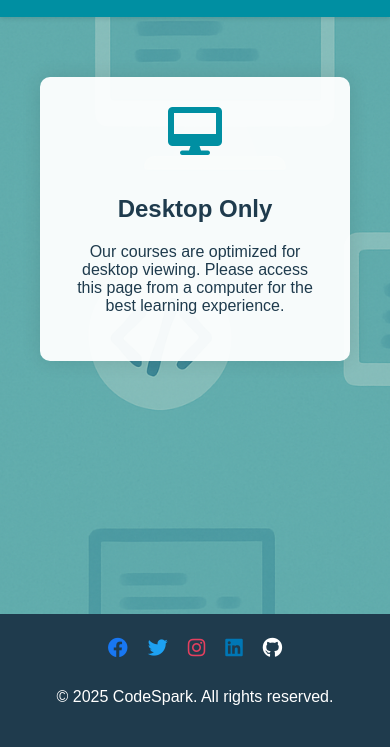
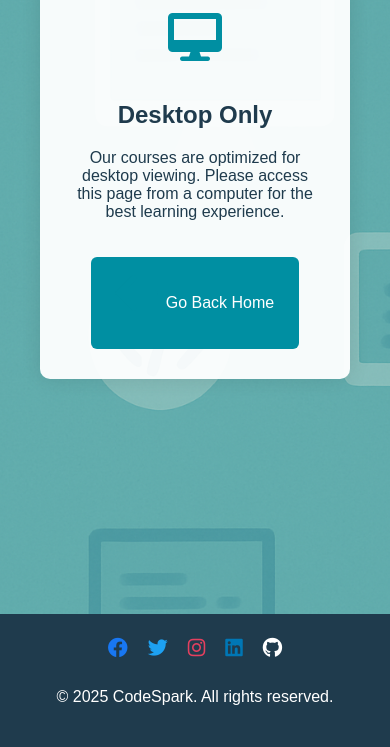
Before and after one commit to bowling220/CodeSpark, a plain HTML site: page courses.html in a window 390 px wide. Shown: the part 97-844 px from the top of the page. Drawn offline with Linux system fonts and the light colour scheme; no server answers.

Commit message:
Add back button for navigation on courses page; implement responsive styles for mobile display in styles.css

```diff
--- a/courses.html
+++ b/courses.html
@@ -9,7 +9,7 @@
     <link rel="icon" href="favicon.ico" type="image/x-icon">
     <link rel="shortcut icon" href="favicon.ico" type="image/x-icon">
 </head>
-<body>
+<body class="courses-page">
     <header>
         <nav class="nav-container">
             <div class="logo">
@@ -66,6 +66,9 @@
             <i class="fas fa-desktop"></i>
             <h2>Desktop Only</h2>
             <p>Our courses are optimized for desktop viewing. Please access this page from a computer for the best learning experience.</p>
+            <a href="index.html" class="back-button">
+                <i class="fas fa-arrow-left"></i> Go Back Home
+            </a>
         </div>
 
         <div class="content-wrapper">
--- a/styles.css
+++ b/styles.css
@@ -436,3 +436,37 @@
         display: none !important;
     }
 }
+
+/* Add these styles for the back button */
+.back-button {
+    display: none; /* Hidden by default */
+    background: #008fa2;
+    color: white;
+    padding: 12px 25px;
+    border: none;
+    border-radius: 6px;
+    font-size: 16px;
+    cursor: pointer;
+    margin: 20px auto 0;
+    text-decoration: none;
+}
+
+.back-button i {
+    margin-right: 8px;
+}
+
+@media screen and (max-width: 768px) {
+    /* Hide nav on courses page */
+    .courses-page .nav-container {
+        display: none;
+    }
+
+    .back-button {
+        display: inline-flex;
+        align-items: center;
+    }
+
+    .mobile-restriction {
+        margin-top: 20px;
+    }
+}
```
